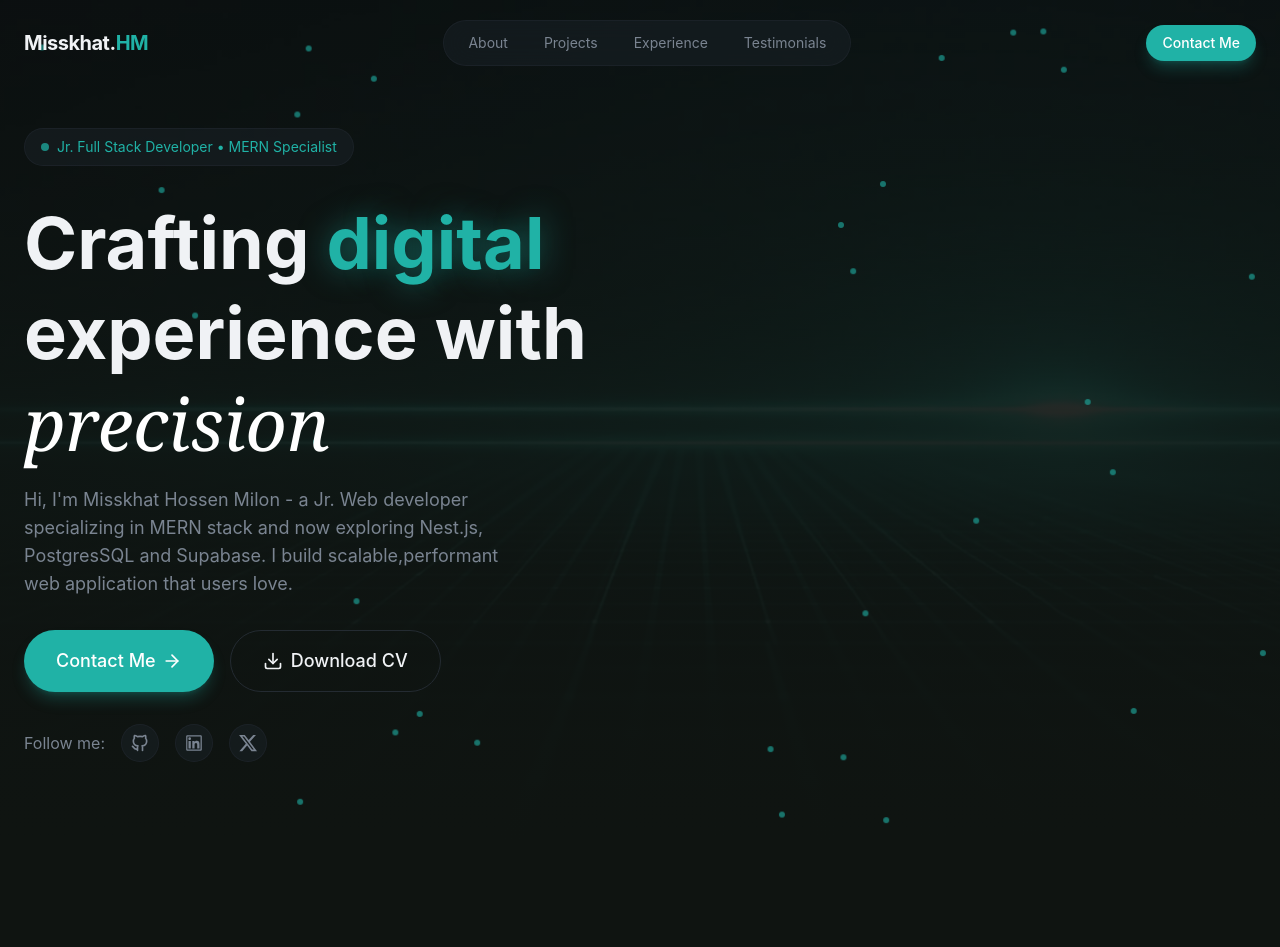
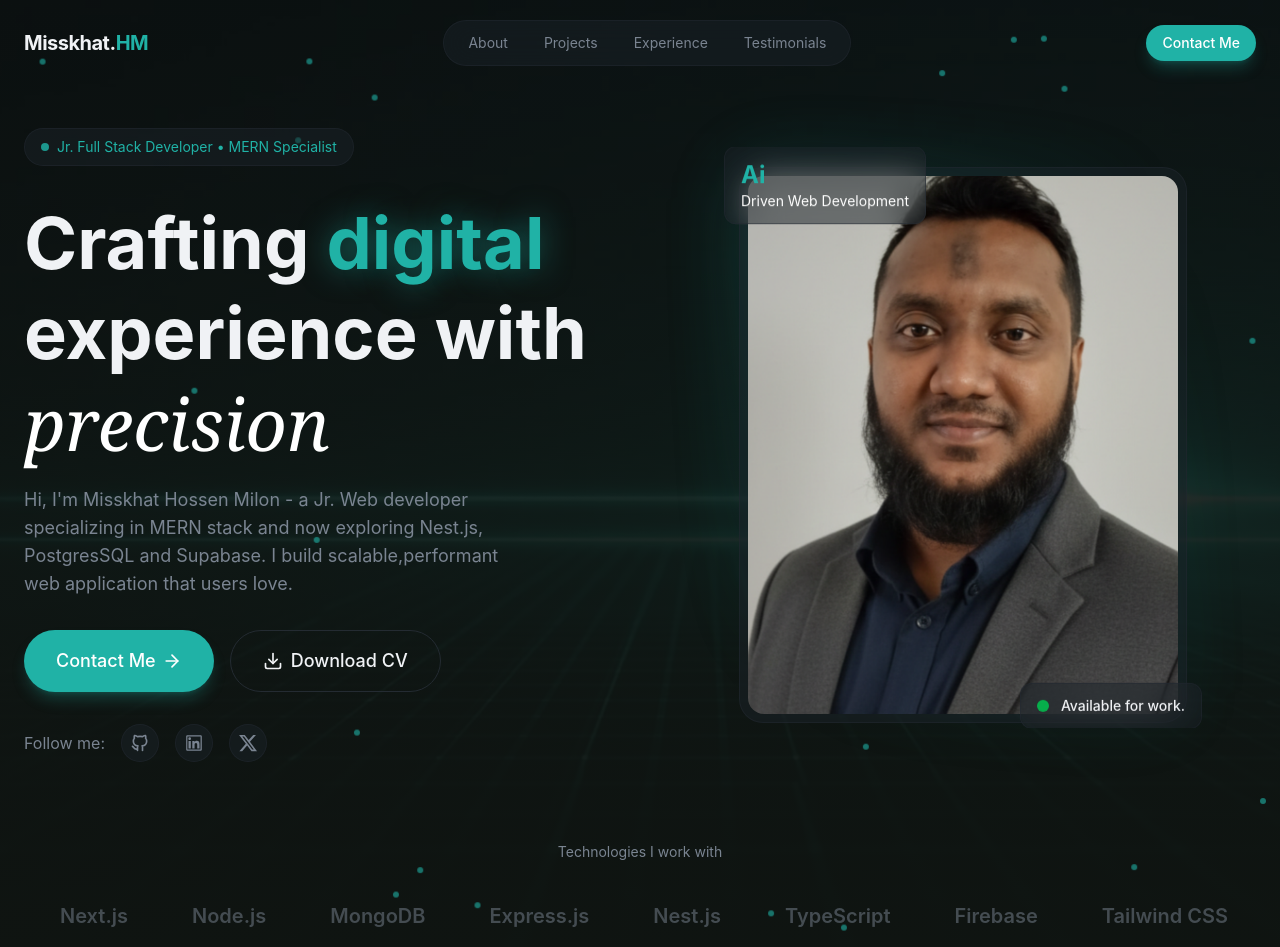
Before and after one commit to Misskhat/misskhat-hossen-portfolio, a React (Vite) app: page / in a window 1280 px wide. Shown: the top 947 px of the page. Before the commit the page ends 842 px from the top, so only its background shows below. Built offline with nearby package versions, Linux system fonts and the light colour scheme.

Commit message:
hero section scroll bar and marquee added

```diff
--- a/src/index.css
+++ b/src/index.css
@@ -54,6 +54,11 @@
     text-shadow: 0 0 30px
       color-mix(in srgb, var(--color-primary) 50%, transparent);
   }
+  .glow-border {
+    text-shadow:
+      0 0 20px color-mix(in srgb, var(--color-primary) 20%, transparent),
+      inset 0 0 20px color-mix(in srgb, var(--color-primary) 5%, transparent);
+  }
 }
 
 @layer utilities {
@@ -69,8 +74,54 @@
       filter: blur(0);
     }
   }
+
+  @keyframes slow-drift {
+    0%,
+    100% {
+      transform: translate(0, 0);
+    }
+
+    25% {
+      transform: translate(20px, -30px);
+    }
+
+    50% {
+      transform: translate(-15px, -20px);
+    }
+    75% {
+      transform: translate(30px, 10px);
+    }
+  }
+
+  @keyframes float {
+    0%,
+    100% {
+      transform: translateY(0);
+    }
+    50% {
+      transform: translateY(-10px);
+    }
+  }
+
+  @keyframes marquee {
+    0% {
+      transform: translateX(0);
+    }
+    100% {
+      transform: translateX(-50%);
+    }
+  }
+
   .animate-fade-in {
     animation: fade-in 0.8s ease-out both;
+  }
+
+  .animate-float {
+    animation: float 4s ease-in-out infinite;
+  }
+
+  .animate-marquee {
+    animation: marquee 30s linear infinite;
   }
 
   .animation-delay-100 {
@@ -114,22 +165,4 @@
     backdrop-filter: blur(16px);
     box-shadow: 0 0 20px color-mix(in srgb, #26c4b8 20%, color percentage);
   }
-
-  @keyframes slow-drift {
-    0%,
-    100% {
-      transform: translate(0, 0);
-    }
-
-    25% {
-      transform: translate(20px, -30px);
-    }
-
-    50% {
-      transform: translate(-15px, -20px);
-    }
-    75% {
-      transform: translate(30px, 10px);
-    }
-  }
 }
--- a/src/layout/Navbar.jsx
+++ b/src/layout/Navbar.jsx
@@ -1,4 +1,4 @@
-import React, { useState } from "react";
+import React, { useEffect, useState } from "react";
 import Button from "../components/Button";
 import { Menu, X } from "lucide-react";
 
@@ -23,8 +23,22 @@ const navLinks = [
 
 const Navbar = () => {
   const [isMobileMenuOpen, setIsMobileMenuOper] = useState(false);
+  const [isScroll, setIsScroll] = useState(false);
+
+  useEffect(() => {
+    const handleScroll = () => {
+      setIsScroll(window.scrollY > 50);
+    };
+    window.addEventListener("scroll", handleScroll);
+    return () => {
+      window.removeEventListener("scroll", handleScroll);
+    };
+  }, []);
+
   return (
-    <header className="fixed top-0 left-0 right-0 bg-transparent py-5 z-50">
+    <header
+      className={`fixed top-0 left-0 right-0 ${isScroll ? "glass-strong py-3" : "bg-transparent py-5"} z-50 transition-all duration-500`}
+    >
       <nav className="container mx-auto px-6 flex items-center justify-between">
         <div>
           <a
--- a/src/sections/Hero.jsx
+++ b/src/sections/Hero.jsx
@@ -1,9 +1,27 @@
-import { ArrowRight, Download } from "lucide-react";
+import { ArrowRight, ChevronDown, Download } from "lucide-react";
 import Button from "../components/Button";
 import { AnimatedBorderButton } from "../components/AnimatedBorderButton";
 import { TbBrandGithub } from "react-icons/tb";
 import { AiOutlineLinkedin } from "react-icons/ai";
 import { FaXTwitter } from "react-icons/fa6";
+
+const skills = [
+  "React",
+  "Next.js",
+  "Node.js",
+  "MongoDB",
+  "Express.js",
+  "Nest.js",
+  "TypeScript",
+  "Firebase",
+  "Tailwind CSS",
+  "Supabase",
+  "Vercel",
+  "Figma",
+  "Git",
+  "GitHub Actions",
+  "Prompt Engineering",
+];
 
 const Hero = () => {
   return (
@@ -35,7 +53,7 @@ const Hero = () => {
       </div>
       {/* Content */}
       <div className="container mx-auto px-6 pt-32 pb-20 relative z-10">
-        <div className="grid lg:grid-cols-2 gap-12">
+        <div className="grid lg:grid-cols-2 gap-15 items-center">
           {/* Left column - text content */}
           <div className="space-y-8">
             <div className="animate-fade-in">
@@ -101,8 +119,63 @@ const Hero = () => {
               </div>
             </div>
           </div>
+          {/* Right column - profile image */}
+          <div className="relative animate-fade-in animation-delay-300">
+            {/* Profile Image */}
+            <div className="relative max-w-md mx-auto">
+              <div className="absolute inset-0 rounded-3xl bg-gradient-to-br from-primary/30 via-transparent to-primary/10 blur-2xl animate-pulse"></div>
+              <div className="relative glass rounded-3xl p-2 glow-border">
+                <img
+                  src="/profile-photo.png"
+                  alt="Misskhat Hossen"
+                  className="w-full aspect-[4/5] object-cover rounded-2xl"
+                />
+                {/* Floating Badge */}
+                <div className="absolute -bottom-4 -right-4 glass  rounded-xl px-4 py-3 animate-float ">
+                  <div className="flex items-center gap-3">
+                    <div className="w-3 h-3 bg-green-500 rounded-full animate-pulse"></div>
+                    <span className="text-sm font-medium">
+                      Available for work.
+                    </span>
+                  </div>
+                </div>
+                {/* Status Badge */}
+                <div className="absolute -top-4 -left-4 glass rounded-xl px-4 py-3 animate-float animation-delay-500">
+                  <div className="text-2xl font-bold text-primary">Ai</div>
+                  <div className="text-sm text-white">
+                    Driven Web Development
+                  </div>
+                </div>
+              </div>
+            </div>
+          </div>
         </div>
-        {/* Right column - profile image */}
+        {/* Skills Section */}
+        <div className="mt-20 animate-fade-in animation-delay-600">
+          <p className="text-sm text-mute-foreground mb-6 text-center">
+            Technologies I work with
+          </p>
+          <div className="relative overflow-hidden">
+            <div className="flex animate-marquee">
+              {[...skills, ...skills].map((skill, index) => (
+                <div key={index} className="shrink-0 px-8 py-4">
+                  <span className="text-xl font-semibold text-mute-foreground/50 hover:text-mute-foreground transition-colors">
+                    {skill}
+                  </span>
+                </div>
+              ))}
+            </div>
+          </div>
+        </div>
+        <div className="absolute bottom-8 left-1/2 -translate-x-1/2 animate-fade-in animation-delay-800">
+          <a
+            href="#about"
+            className="flex flex-col items-center gap-2 text-mute-foreground hover:text-primary"
+          >
+            <span className="text-xs uppercase tracking-wider">Scroll</span>
+            <ChevronDown className="w-6 h-6 animate-bounce"></ChevronDown>
+          </a>
+        </div>
       </div>
     </section>
   );
```
